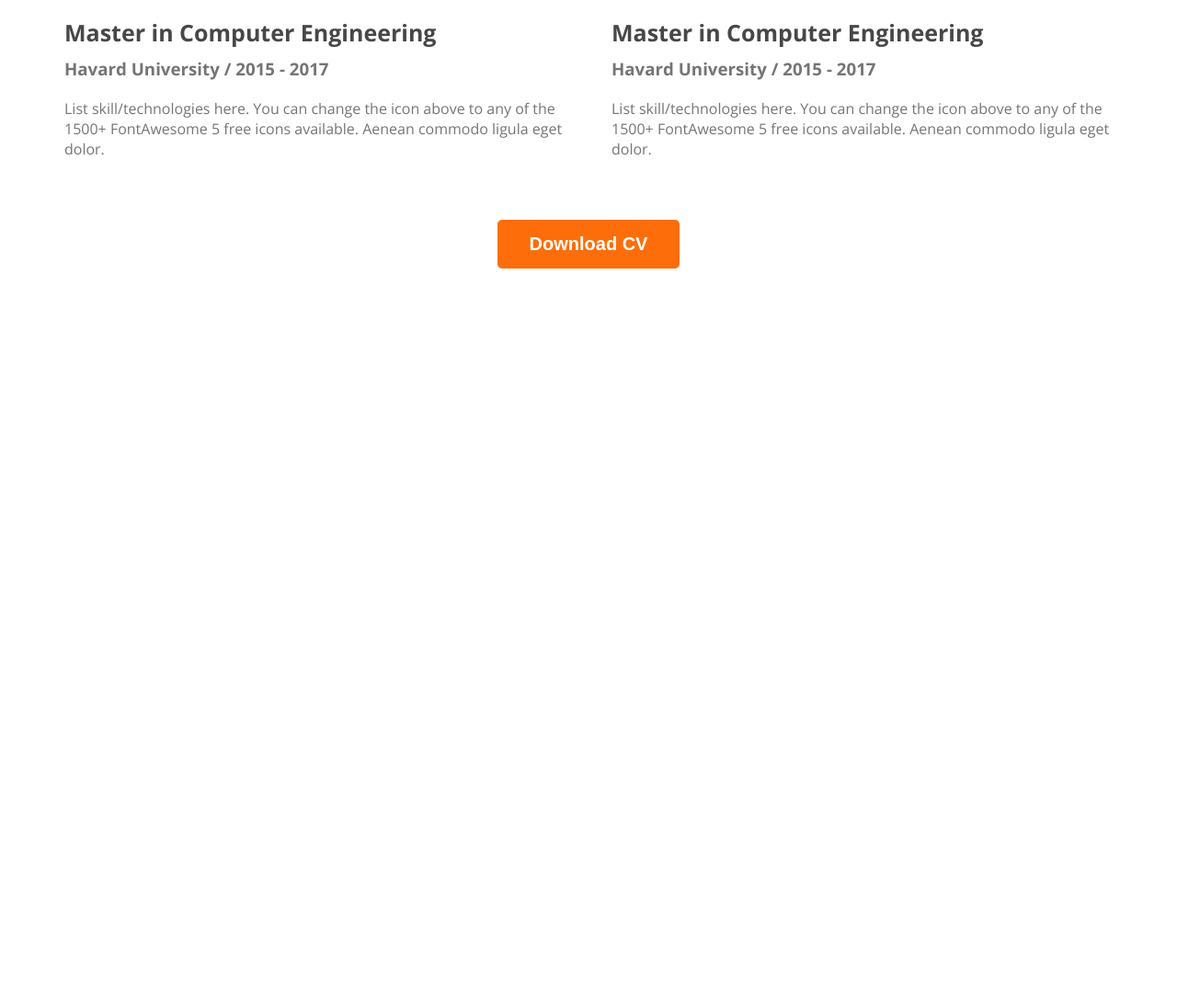
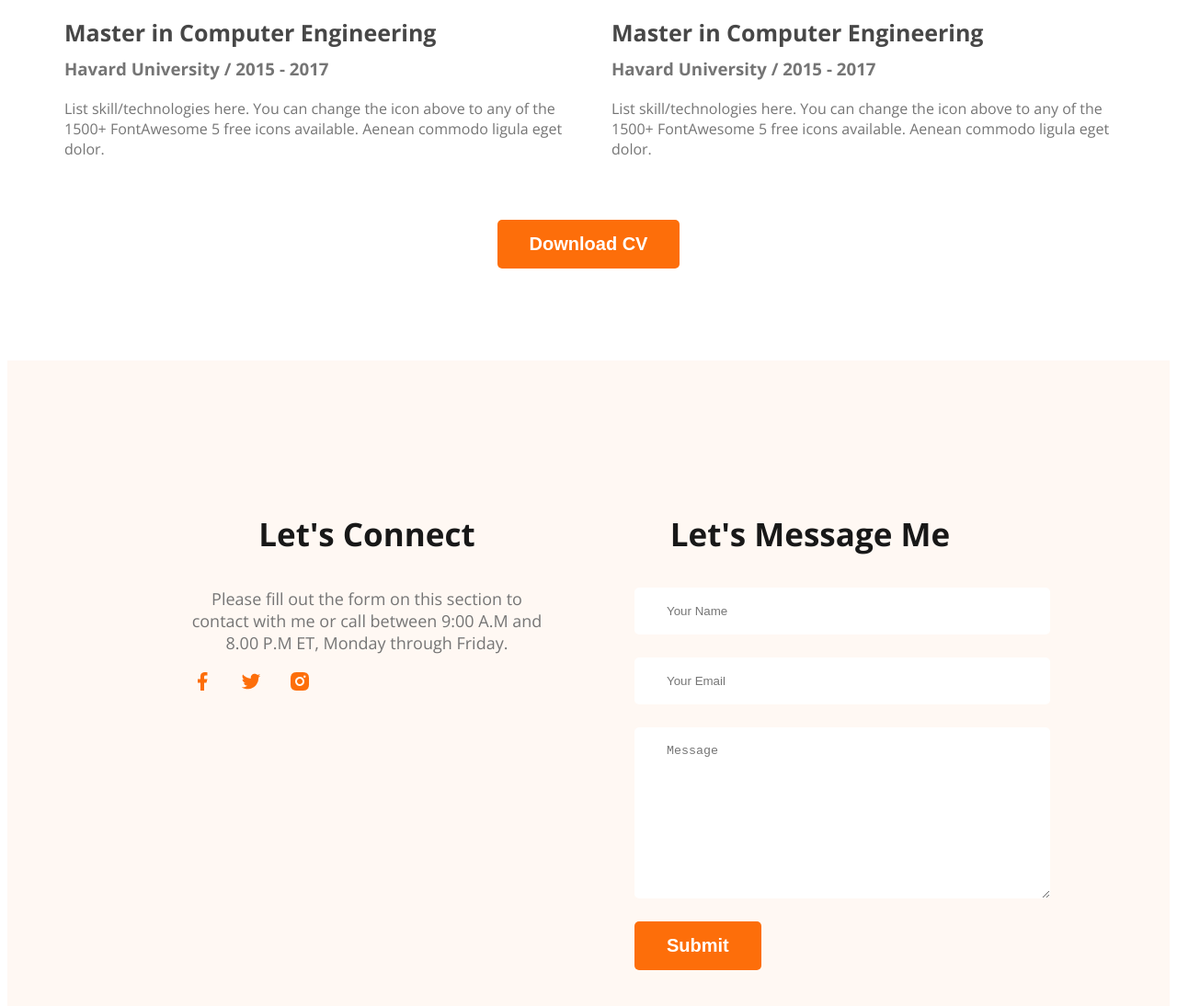
Before and after one commit to TanjilulRafi/web_dev_portfolio, a plain HTML site: page index.html in a window 1280 px wide. Shown: the part 2895-3989 px from the top of the page at 92% size. Before the commit the page ends 3195 px from the top, so only its background shows below. Drawn offline with nearby package versions, Linux system fonts and the light colour scheme.

Commit message:
Overall done

```diff
--- a/index.html
+++ b/index.html
@@ -166,7 +166,27 @@
             </div>
         </section>
     </main>
-    <footer></footer>
+    <footer>
+        <div class="footer-column">
+            <h3 class="section-title">Let's Connect</h3>
+            <p class="section-description">Please fill out the form on this section to contact with me or call between
+                9:00 A.M and 8.00 P.M ET, Monday through Friday.</p>
+            <div class="social-links">
+                <a href=""><img src="images/icons/facebook.png" alt=""></a>
+                <a href=""><img src="images/icons/twitter.png" alt=""></a>
+                <a href=""><img src="images/icons/insta.png" alt=""></a>
+            </div>
+        </div>
+        <div class="footer-column">
+            <h3 class="section-title">Let's Message Me</h3>
+            <form class="contact" action="">
+                <input type="text" name="" placeholder="Your Name" id="">
+                <input type="email" name="" placeholder="Your Email" id="">
+                <textarea name="" id="" cols="30" rows="10" placeholder="Message"></textarea>
+                <input class="btn-primary" type="submit" value="Submit">
+            </form>
+        </div>
+    </footer>
 </body>
 
 </html>
--- a/styles/portfolio.css
+++ b/styles/portfolio.css
@@ -176,3 +176,30 @@ main > section{
     text-align: center;
     margin-top: 50px;
 }
+
+footer{
+    display: flex;
+    gap: 100px;
+    background-color: #FFF8F3;
+    padding: 130px 200px;
+    margin-top: 100px;
+}
+
+.social-links a{
+    margin-right: 25px;
+}
+
+.footer-column{
+    width: 50%;
+}
+
+.contact input[type="text"],.contact input[type="email"], textarea{
+    display: block;
+    margin-bottom: 25px;
+    padding: 18px 35px;
+    color: #757575;
+    background-color: white;
+    border-radius: 5px;
+    border: 0;
+    width: 100%;
+}
```
